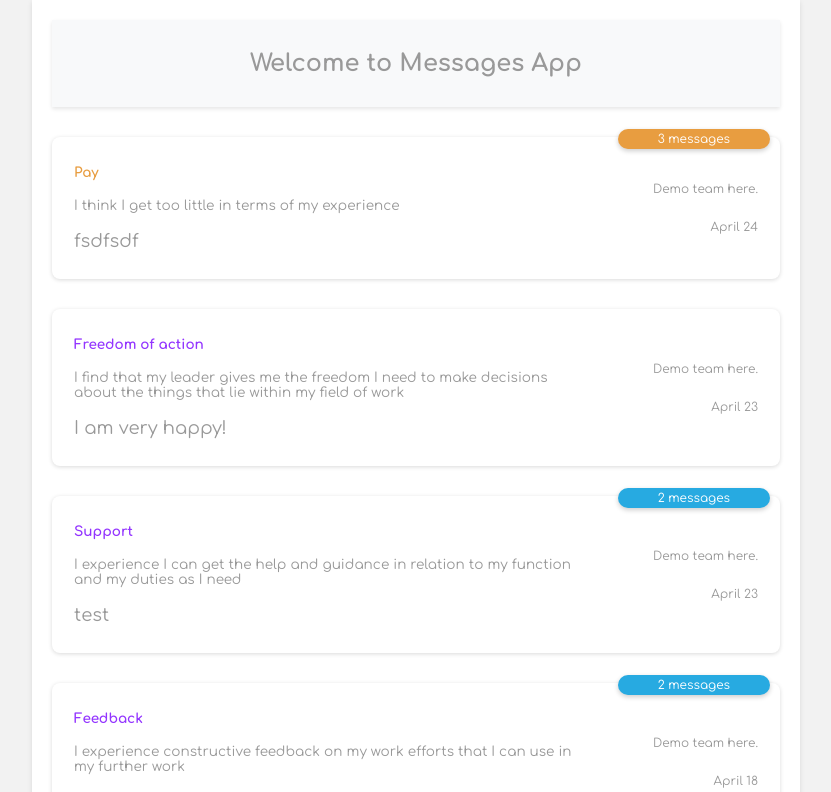
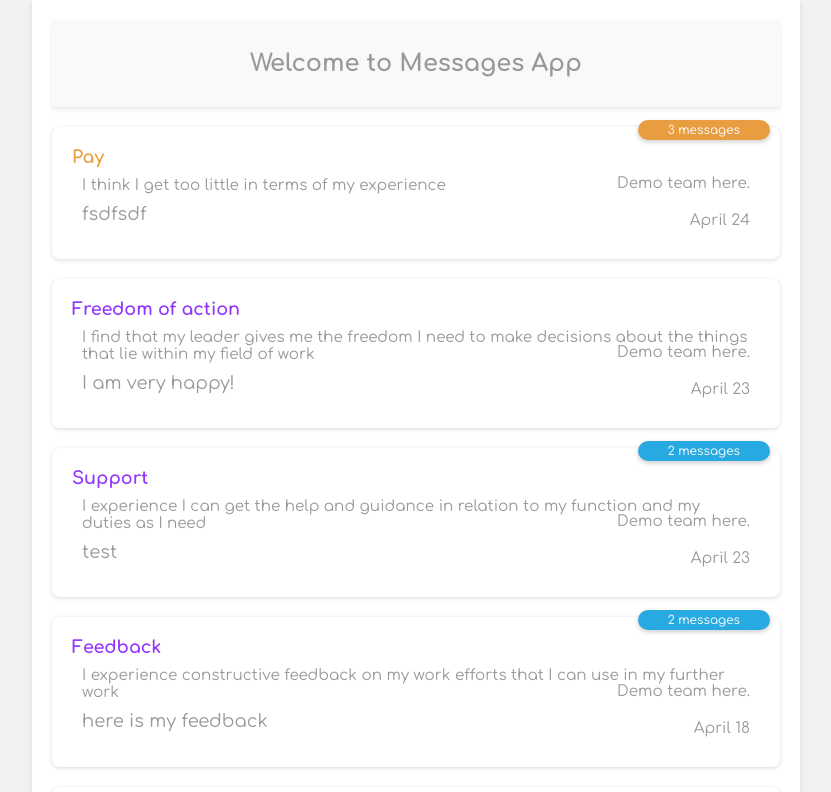
Before and after one commit to IvanGoranoff/messages-app, a React (Create React App) app in the folder messages-app/: page / in a window 1280 px wide. Shown: the top 792 px of the page, without its empty margins (224-1055 px from the left). Built offline with nearby package versions, Linux system fonts and the light colour scheme.

Commit message:
need fix

```diff
--- a/messages-app/src/components/Thread.js
+++ b/messages-app/src/components/Thread.js
@@ -11,10 +11,9 @@ function Thread({ messages }) {
     const highScoreExists = messages.some(msg => msg.score >= 6);
 
     return (
-        <div className={`thread ${isExpanded ? 'expanded' : 'collapsed'} ${highScoreExists ? 'high-rating' : ''}`}
-            onClick={messages.length > 1 ? toggleExpanded : undefined}
-        >
-            <div className="thread-metadata">
+        <div className="thread">
+            <div className={`message-card ${highScoreExists ? 'high-rating' : ''}`}
+                onClick={toggleExpanded}>
                 <div className="metadata-content">
                     <h4 style={{ color: messages[0].score >= 6 ? '#9335ff' : '#e89d40' }}>{messages[0].subject}</h4>
                     <p>{messages[0].question}</p>
@@ -24,30 +23,28 @@ function Thread({ messages }) {
                     <p>{messages[0].team}</p>
                     <p>{formatDate(messages[0].created_at)}</p>
                 </div>
+                {messages.length > 1 && !isExpanded && (
+                    <div className="count" style={{ backgroundColor: messages[0].score >= 6 ? '#27aae1' : '#e89d40' }}>
+                        {messages.length}  messages
+                    </div>
+                )}
             </div>
-            {isExpanded ? (
-                messages.map((message, index) => (
-                    <div key={index} className="">
+            {isExpanded && messages.slice(1).map((message, index) => (
+                <div key={index} className="message-card">
+                    <div className="metadata-content">
                         <h4 style={{ color: message.score >= 6 ? '#9335ff' : '#e89d40' }}>{message.subject}</h4>
                         <p>{message.question}</p>
                         <p style={{ fontSize: '18px' }}>{message.text}</p>
-                        <div className="metadata-details">
-                            <p>{message.team}</p>
-                            <p>{formatDate(message.created_at)}</p>
-                        </div>
                     </div>
-                ))
-            ) : (
-                <div>
-                    {messages.length > 1 && (
-                        <div className="count" style={{ backgroundColor: messages[0].score >= 6 ? '#27aae1' : '#e89d40' }}>
-                            {messages.length} messages
-                        </div>
-                    )}
+                    <div className="metadata-details">
+                        <p>{message.team}</p>
+                        <p>{formatDate(message.created_at)}</p>
+                    </div>
                 </div>
-            )}
+            ))}
         </div>
     );
 }
 
+
 export default Thread;
--- a/messages-app/src/styles/main.scss
+++ b/messages-app/src/styles/main.scss
@@ -38,62 +38,70 @@ body, html {
 .thread {
     display: flex;
     flex-direction: column;
-    background: #FFF;
-    margin: 30px 0;
-    padding: 0px 12px;
-    position: relative;
-    cursor: pointer;
-    border-radius: 8px;
-    box-shadow: 0 1px 4px rgba(0,0,0,0.15);
-
-    &:hover {
-        box-shadow: 0 2px 6px rgba(0,0,0,0.2);
+    margin: 20px 0;
 }
 
-    .thread-metadata {
-        display: flex;
+
+.metadata-content {
     justify-content: space-between;
     align-items: center;
-        padding: 10px;
-        font-size: 0.85rem;
-    }
-
-    .metadata-content {
-        flex: 3;
 }
 
 .metadata-details {
-        flex: 1;
     text-align: right;
-        font-size: 0.75rem;
+    font-size: 0.85rem;
     display: flex;
     flex-direction: column;
     align-items: flex-end;
+    margin-top: -10%;
+    padding: 0;
+
+}
+
+.count {
+    background-color: $low-rating-color;
+    color: white;
+    padding: 3px 30px;
+    border-radius: 10px;
+    font-size: 0.75rem;
+    box-shadow: 0 2px 5px rgba(0,0,0,0.2);
+    position: absolute;
+    top: -7px;
+    right: 10px;
+}
+h4 {
+    margin: 0;
+    padding: 0;
+    font-size: 1.1rem;
+}
+
+p {
+    font-size: 0.95rem;
+    margin: 10px;
+
+}
+.message-card {
+    background-color: #fff;
+    border-radius: 8px;
+    box-shadow: 0 1px 4px rgba(0,0,0,0.15);
+    padding: 20px;
+    margin-top: 10px;
+    display: flex;
+    flex-direction: column;
+    align-items: stretch;
+    position: relative;
+    &:first-of-type {
+        margin-top: 0;
+    }
 }
 
 
-    .date {
-        font-size: 0.65rem;
-        color: #666;
-    }
-
-
-    .count {
-        position: absolute;
-        right: 10px;
-        top: -8px;
-        background-color: $low-rating-color;
-        color: white;
-        padding: 3px 40px;
-        border-radius: 10px;
-        font-size: 0.75rem;
-        box-shadow: 0 2px 5px rgba(0,0,0,0.2);
-    }
 
 .high-rating .count {
     background-color: $high-rating-color;
 }
-}
+
+
 @media (max-width: 320px) {
     .container {
         padding: 10px;
```
Lines whose indentation alone changed are shown as unchanged.
